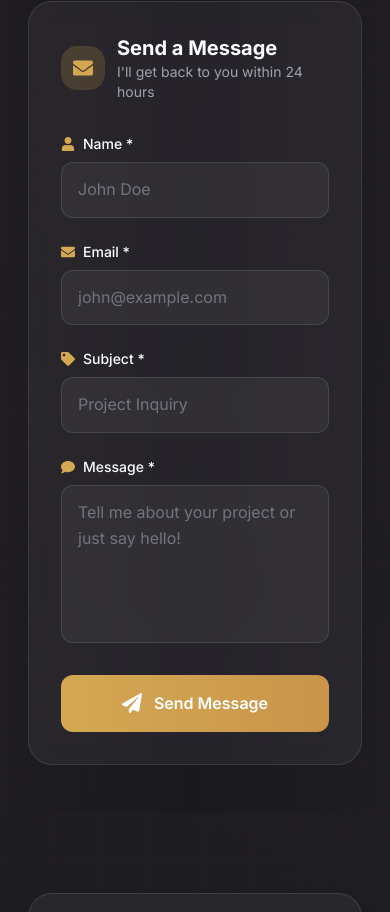
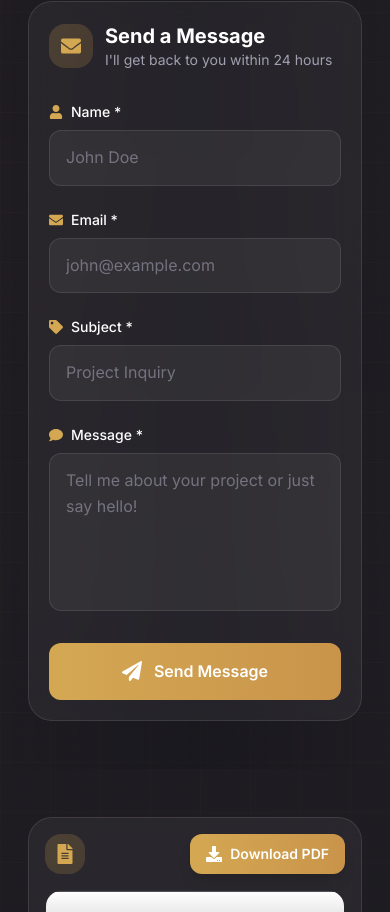
Before and after one commit to KianJanloo/myself, a React (Vite) app: page / in a window 390 px wide. Shown: the part 11088-12000 px from the top of the page. Built offline with nearby package versions, Linux system fonts and the light colour scheme; no server answers; what @heroui/react would draw is missing.

Commit message:
fix(responsive): improve mobile layout for command palette, contact form, project modal, resume box, and hide resume download button on mobile

```diff
--- a/src/components/common/CommandPalette.tsx
+++ b/src/components/common/CommandPalette.tsx
@@ -119,7 +119,7 @@ const CommandPalette = () => {
             animate={{ opacity: 1, scale: 1, y: 0 }}
             exit={{ opacity: 0, scale: 0.95, y: -20 }}
             transition={{ duration: 0.15 }}
-            className="fixed top-[15%] left-1/2 -translate-x-1/2 z-[101] w-full max-w-lg"
+            className="fixed top-[10%] sm:top-[15%] left-1/2 -translate-x-1/2 z-[101] w-[calc(100%-2rem)] max-w-lg"
           >
             <div className="glass rounded-2xl border border-white/10 shadow-2xl overflow-hidden">
               <div className="flex items-center gap-3 px-4 py-3 border-b border-white/10">
--- a/src/components/common/ResumeDownload.tsx
+++ b/src/components/common/ResumeDownload.tsx
@@ -4,7 +4,7 @@ import { FaDownload } from "react-icons/fa"
 const ResumeDownload = () => {
   return (
     <motion.div
-      className="lg:fixed bottom-6 right-6 z-50"
+      className="lg:fixed bottom-6 right-6 z-50 max-lg:hidden"
       initial={{ scale: 0, opacity: 0 }}
       animate={{ scale: 1, opacity: 1 }}
       transition={{ delay: 2, duration: 0.5 }}
--- a/src/components/landing/contact/ContactForm.tsx
+++ b/src/components/landing/contact/ContactForm.tsx
@@ -107,7 +107,7 @@ const ContactForm = () => {
         {/* Glow effect */}
         <div className="absolute -inset-1 bg-gradient-to-r from-accent/10 via-accent-secondary/10 to-accent/10 rounded-3xl blur-xl opacity-0 group-hover:opacity-100 transition-opacity duration-500" />
 
-        <div className="relative glass rounded-3xl p-8 md:p-10 border border-white/10 group-hover:border-accent/20 transition-all duration-500">
+        <div className="relative glass rounded-3xl p-5 sm:p-8 md:p-10 border border-white/10 group-hover:border-accent/20 transition-all duration-500">
           <div className="flex items-center gap-3 mb-8">
             <div className="p-3 bg-gradient-to-br from-accent/20 to-accent-secondary/20 rounded-2xl">
               <FaEnvelope className="w-5 h-5 text-accent" />
--- a/src/components/landing/projects/ProjectModal.tsx
+++ b/src/components/landing/projects/ProjectModal.tsx
@@ -47,10 +47,10 @@ const ProjectModal = ({ project, isOpen, onClose }: ProjectModalProps) => {
             exit={{ scale: 0.8, opacity: 0 }}
             onClick={(e) => e.stopPropagation()}
           >
-            <div className="p-8">
+            <div className="p-4 sm:p-8">
               <div className="flex justify-between items-start mb-6">
                 <div>
-                  <h2 className="text-3xl font-bold text-text-primary mb-2 gradient-text">
+                  <h2 className="text-xl sm:text-3xl font-bold text-text-primary mb-2 gradient-text">
                     {project.title}
                   </h2>
                   {project.company && (
--- a/src/components/landing/resume-box/ResumeBox.tsx
+++ b/src/components/landing/resume-box/ResumeBox.tsx
@@ -6,7 +6,7 @@ import { FaDownload, FaFileAlt } from 'react-icons/fa'
 const ResumeBox = () => {
 
   return (
-    <section className="py-20" aria-label="Resume">
+    <section className="py-12 sm:py-20" aria-label="Resume">
       <div className="max-w-5xl mx-auto px-4 sm:px-6 lg:px-8">
         <motion.div
           initial={{ opacity: 0, y: 30 }}
@@ -21,17 +21,17 @@ const ResumeBox = () => {
           {/* Main card */}
           <div className="relative glass rounded-3xl border border-white/10 group-hover:border-accent/30 transition-all duration-500 overflow-hidden">
             {/* Header */}
-            <div className="p-8 pb-0">
-              <div className="flex items-center justify-between">
-                <div className="flex items-center gap-4">
-                  <div className="p-3 bg-gradient-to-br from-accent/20 to-accent-secondary/20 rounded-2xl group-hover:from-accent/30 group-hover:to-accent-secondary/30 transition-all duration-300">
-                    <FaFileAlt className="w-6 h-6 text-accent" />
+            <div className="gap-4 p-4 sm:p-8 pb-0">
+              <div className="flex items-center justify-between gap-3">
+                <div className="flex items-center gap-3 sm:gap-4">
+                  <div className="p-2.5 sm:p-3 bg-gradient-to-br from-accent/20 to-accent-secondary/20 rounded-2xl group-hover:from-accent/30 group-hover:to-accent-secondary/30 transition-all duration-300">
+                    <FaFileAlt className="w-5 h-5 sm:w-6 sm:h-6 text-accent" />
                   </div>
                   <div>
-                    <h2 className="text-2xl font-bold text-text-primary group-hover:gradient-text transition-all duration-300">
-                      Resume
+                    <h2 className="text-lg sm:text-2xl font-bold text-text-primary group-hover:gradient-text transition-all duration-300">
+                      {/* Resume */}
                     </h2>
-                    <p className="text-sm text-text-muted">
+                    <p className="text-xs sm:text-sm text-text-muted max-md:hidden">
                       Full-Stack Developer with 4+ years of experience
                     </p>
                   </div>
@@ -42,17 +42,16 @@ const ResumeBox = () => {
                   whileTap={{ scale: 0.95 }}
                   href={resume}
                   download
-                  className="flex items-center gap-2 px-6 py-3 bg-gradient-to-r from-accent to-accent-secondary text-white rounded-xl font-semibold shadow-lg hover:shadow-accent/30 transition-all duration-300 cursor-pointer"
+                  className="flex items-center gap-2 px-4 sm:px-6 py-2.5 sm:py-3 bg-gradient-to-r from-accent to-accent-secondary text-white rounded-xl font-semibold shadow-lg hover:shadow-accent/30 transition-all duration-300 cursor-pointer"
                 >
                   <FaDownload className="w-4 h-4" />
-                  <span className="hidden sm:inline">Download PDF</span>
-                  <span className="sm:hidden">Download PDF</span>
+                  <span className="text-sm sm:text-base">Download PDF</span>
                 </motion.a>
               </div>
             </div>
 
             {/* Resume Preview */}
-            <div className="p-8">
+            <div className="p-4 sm:p-8">
               <div className="relative w-full h-[500px] max-md:h-[300px] max-sm:h-[200px] rounded-2xl overflow-hidden bg-black/20 border border-white/5">
                 <motion.img
                   initial={{ opacity: 0, scale: 0.95 }}
@@ -87,19 +86,19 @@ const ResumeBox = () => {
             </div>
 
             {/* Stats row */}
-            <div className="px-8 pb-8">
-              <div className="grid grid-cols-3 gap-4 pt-6 border-t border-white/10">
+            <div className="px-4 sm:px-8 pb-6 sm:pb-8">
+              <div className="grid grid-cols-3 gap-2 sm:gap-4 pt-6 border-t border-white/10">
                 <div className="text-center">
-                  <div className="text-2xl font-bold gradient-text">4+</div>
-                  <div className="text-sm text-text-muted">Years Experience</div>
+                  <div className="text-lg sm:text-2xl font-bold gradient-text">4+</div>
+                  <div className="text-xs sm:text-sm text-text-muted">Years Experience</div>
                 </div>
                 <div className="text-center">
-                  <div className="text-2xl font-bold gradient-text">50+</div>
-                  <div className="text-sm text-text-muted">Projects Completed</div>
+                  <div className="text-lg sm:text-2xl font-bold gradient-text">50+</div>
+                  <div className="text-xs sm:text-sm text-text-muted">Projects Completed</div>
                 </div>
                 <div className="text-center">
-                  <div className="text-2xl font-bold gradient-text">10+</div>
-                  <div className="text-sm text-text-muted">Technologies</div>
+                  <div className="text-lg sm:text-2xl font-bold gradient-text">10+</div>
+                  <div className="text-xs sm:text-sm text-text-muted">Technologies</div>
                 </div>
               </div>
             </div>
```
